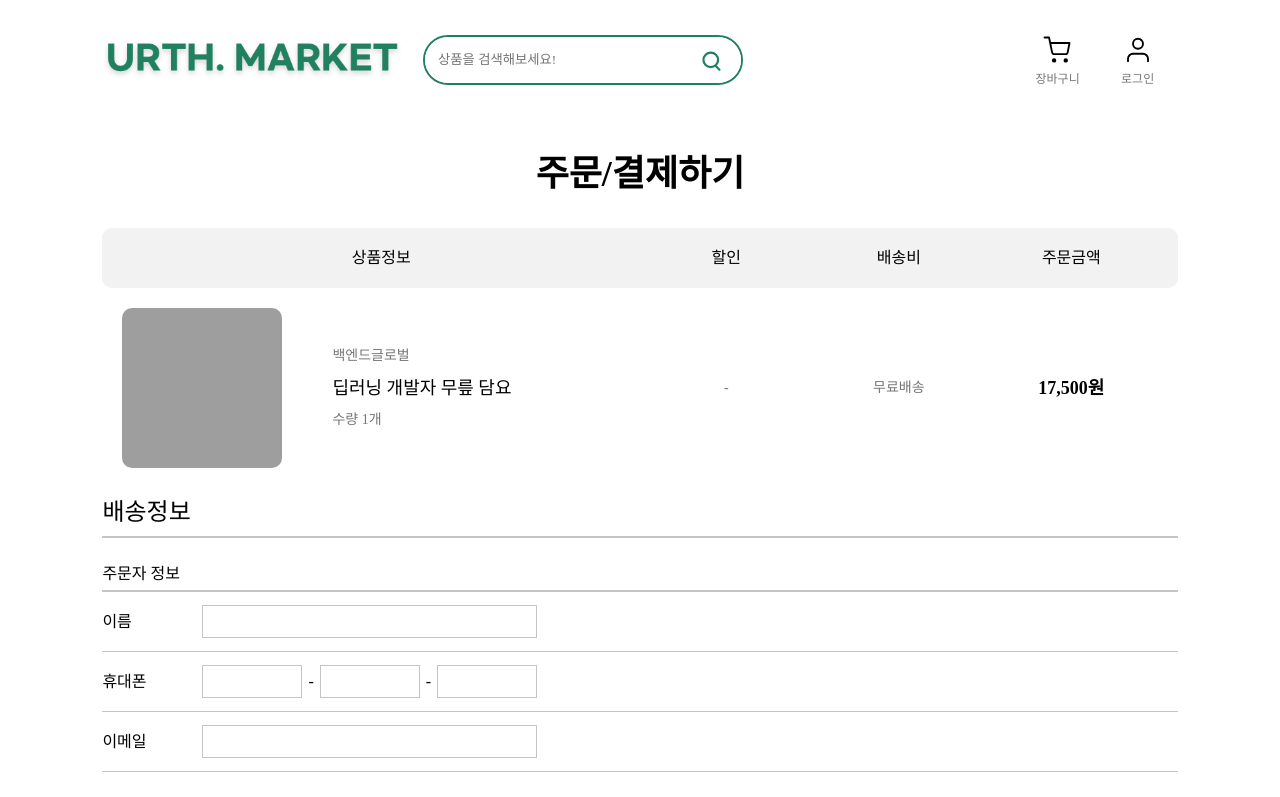
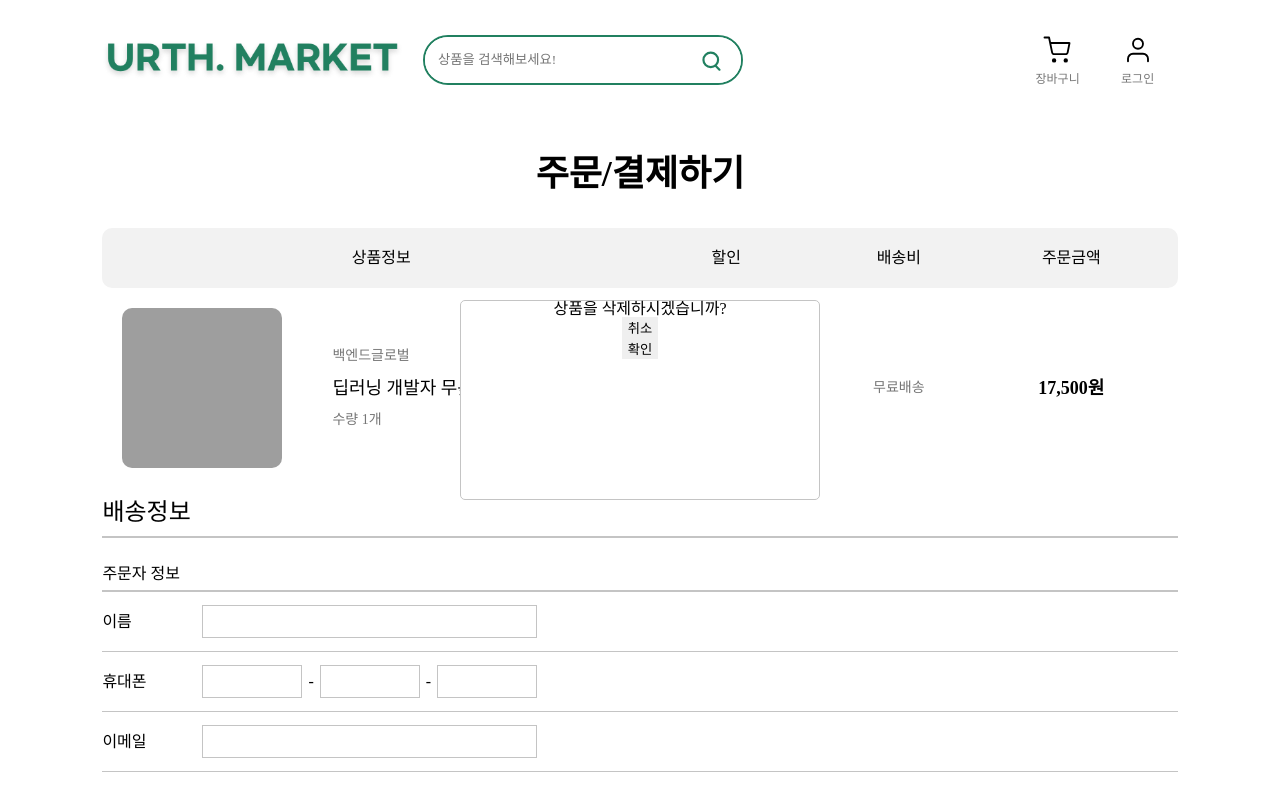
Before and after one commit to junep16/earth-market, a React (Create React App) app in the folder earth-market/my-app/: page /checkout in a window 1280 px wide. Shown: the top 797 px of the page. Built offline with nearby package versions, Linux system fonts and the light colour scheme; grey boxes are pictures that could not be loaded; a web font is replaced by a local one.

Commit message:
✅ 모달창 마크업

```diff
--- a/earth-market/my-app/src/Components/CheckoutContainer/CheckoutContainer.jsx
+++ b/earth-market/my-app/src/Components/CheckoutContainer/CheckoutContainer.jsx
@@ -3,6 +3,7 @@ import styled from "styled-components";
 import CheckoutMenuHead from "Components/CheckoutMenuHead/CheckoutMenuHead";
 import CheckoutProductCard from "Components/CheckoutProductCard/CheckoutProductCard";
 import CheckoutForm from "Components/CheckoutForm/CheckoutForm";
+import Modal from "Components/Modal/Modal";
 
 export default function CheckoutContainer() {
   return(
@@ -15,6 +16,7 @@ export default function CheckoutContainer() {
           <CheckoutForm></CheckoutForm>
         </form>
       </CheckoutContainerWrap>
+      <Modal></Modal>
     </div>
   )
 }
--- /dev/null
+++ b/earth-market/my-app/src/Components/Modal/Modal.jsx
@@ -0,0 +1,39 @@
+import React from "react";
+import styled from "styled-components";
+
+export default function Modal() {
+  return (
+    <div>
+      <ModalContainer>
+        <Modals>
+          <p>상품을 삭제하시겠습니까?</p>
+          <button type="button">취소</button>
+          <button type="button">확인</button>
+        </Modals>
+      </ModalContainer>
+    </div>
+  )
+}
+
+const ModalContainer = styled.div`
+  position: fixed;
+  top: 50%;
+  left: 50%;
+  transform: translate(-50%, -50%);
+  width: 360px;
+  height: 200px;
+  background: #FFF;
+  border: 1px solid #C4C4C4;
+  border-radius: 5px;
+`
+const Modals = styled.div`
+  display: flex;
+  flex-direction: column;
+  justify-content: center;
+  align-items: center;
+
+  button {
+    display: inline;
+  }
+
+`
```
